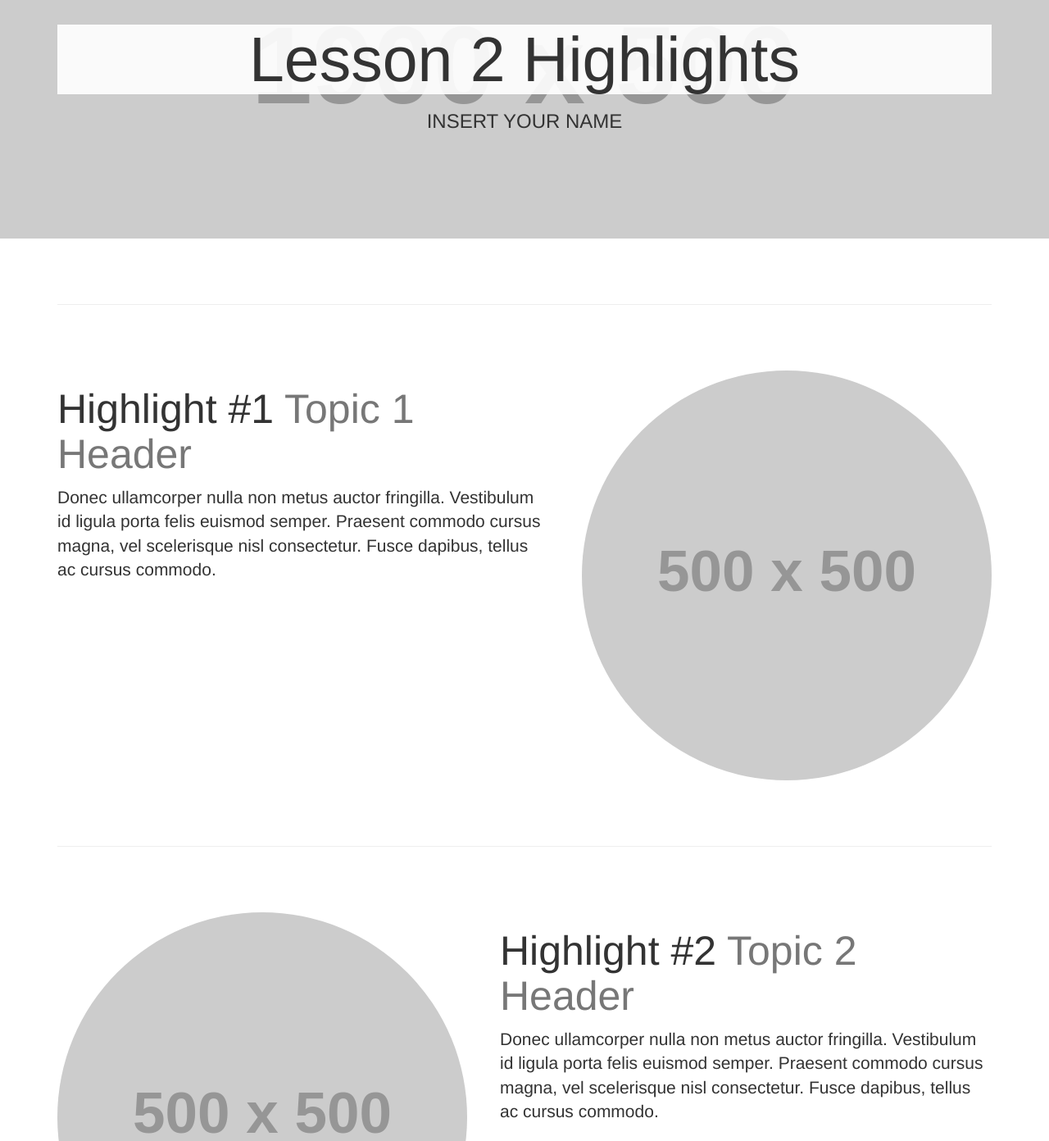
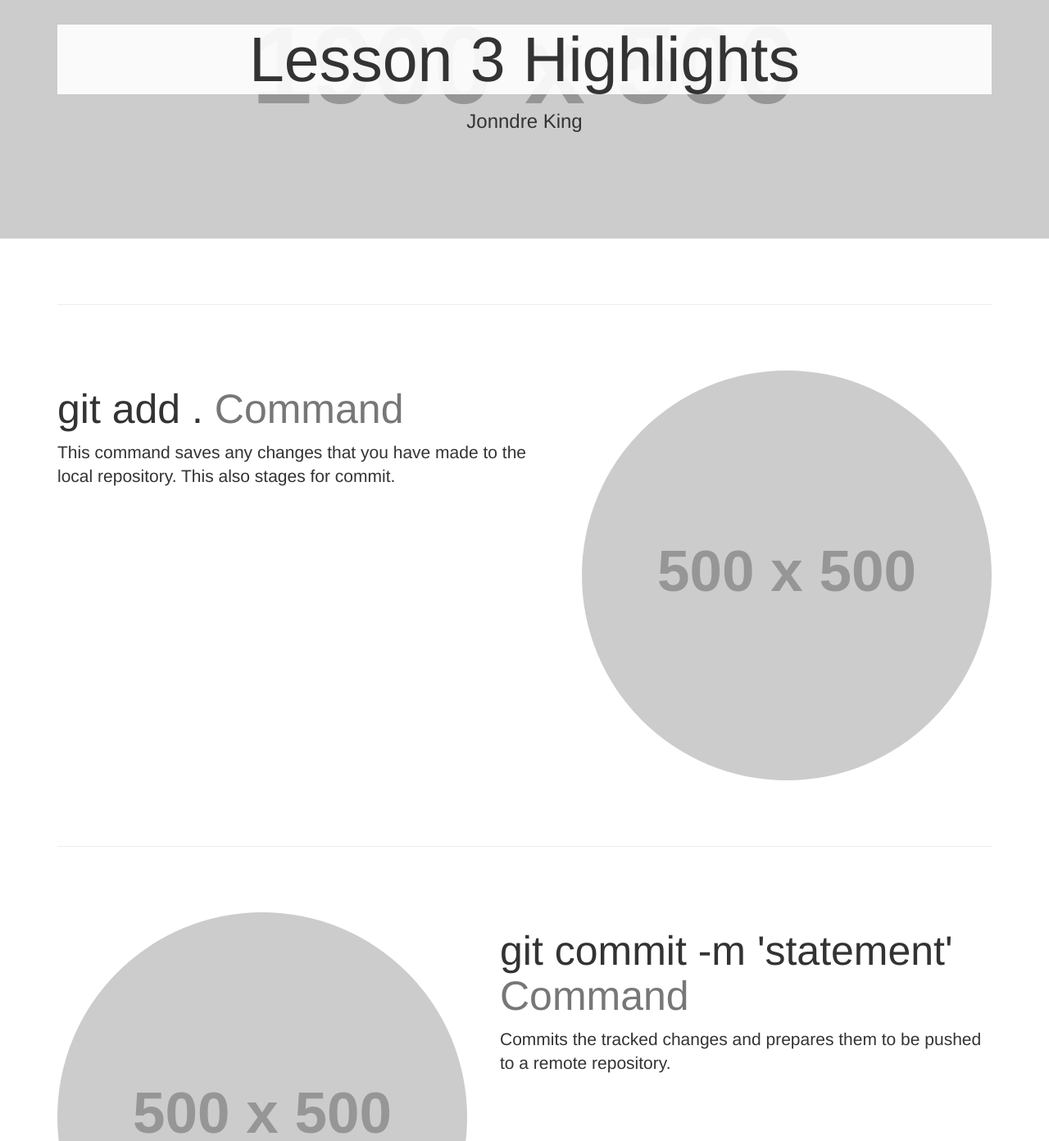
Before and after one commit to jonndreking/Lesson3_CodeVersion, a plain HTML site: page Lesson3_Assignment/index.html in a window 1280 px wide. Shown: the part 160-1552 px from the top of the page at 82% size. Drawn offline with Linux system fonts and the light colour scheme; placeholder pictures from the web are drawn by us.

Commit message:
summary text

```diff
--- a/Lesson3_Assignment/index.html
+++ b/Lesson3_Assignment/index.html
@@ -72,8 +72,8 @@
     <header class="header-image">
         <div class="headline">
             <div class="container">
-                <h2>Lesson 2 Highlights</h2>
-                <h3>INSERT YOUR NAME</h3>
+                <h2>Lesson 3 Highlights</h2>
+                <h3>Jonndre King </h3>
             </div>
         </div>
     </header>
@@ -86,10 +86,10 @@
         <!-- First Featurette -->
         <div class="featurette" id="about">
             <img class="featurette-image img-circle img-responsive pull-right" src="http://placehold.it/500x500">
-            <h2 class="featurette-heading">Highlight #1
-                <span class="text-muted">Topic 1 Header</span>
+            <h2 class="featurette-heading">git add .
+                <span class="text-muted">Command</span>
             </h2>
-            <p class="lead">Donec ullamcorper nulla non metus auctor fringilla. Vestibulum id ligula porta felis euismod semper. Praesent commodo cursus magna, vel scelerisque nisl consectetur. Fusce dapibus, tellus ac cursus commodo.</p>
+            <p class="lead">This command saves any changes that you have made to the local repository. This also stages for commit.  </p>
         </div>
 
         <hr class="featurette-divider">
@@ -97,10 +97,10 @@
         <!-- Second Featurette -->
         <div class="featurette" id="services">
             <img class="featurette-image img-circle img-responsive pull-left" src="http://placehold.it/500x500">
-            <h2 class="featurette-heading">Highlight #2
-                <span class="text-muted">Topic 2 Header</span>
+            <h2 class="featurette-heading">git commit -m 'statement'
+                <span class="text-muted">Command</span>
             </h2>
-            <p class="lead">Donec ullamcorper nulla non metus auctor fringilla. Vestibulum id ligula porta felis euismod semper. Praesent commodo cursus magna, vel scelerisque nisl consectetur. Fusce dapibus, tellus ac cursus commodo.</p>
+            <p class="lead">Commits the tracked changes and prepares them to be pushed to a remote repository.</p>
         </div>
 
         <hr class="featurette-divider">
@@ -108,10 +108,10 @@
         <!-- Third Featurette -->
         <div class="featurette" id="contact">
             <img class="featurette-image img-circle img-responsive pull-right" src="http://placehold.it/500x500">
-            <h2 class="featurette-heading">Highlight #3
-                <span class="text-muted">Topic 3 Header</span>
+            <h2 class="featurette-heading">git push
+                <span class="text-muted">Command</span>
             </h2>
-            <p class="lead">Donec ullamcorper nulla non metus auctor fringilla. Vestibulum id ligula porta felis euismod semper. Praesent commodo cursus magna, vel scelerisque nisl consectetur. Fusce dapibus, tellus ac cursus commodo.</p>
+            <p class="lead">Pushes the changes in your local repository up to the remote repository you specified as the origin</p>
         </div>
 
         <hr class="featurette-divider">
```
